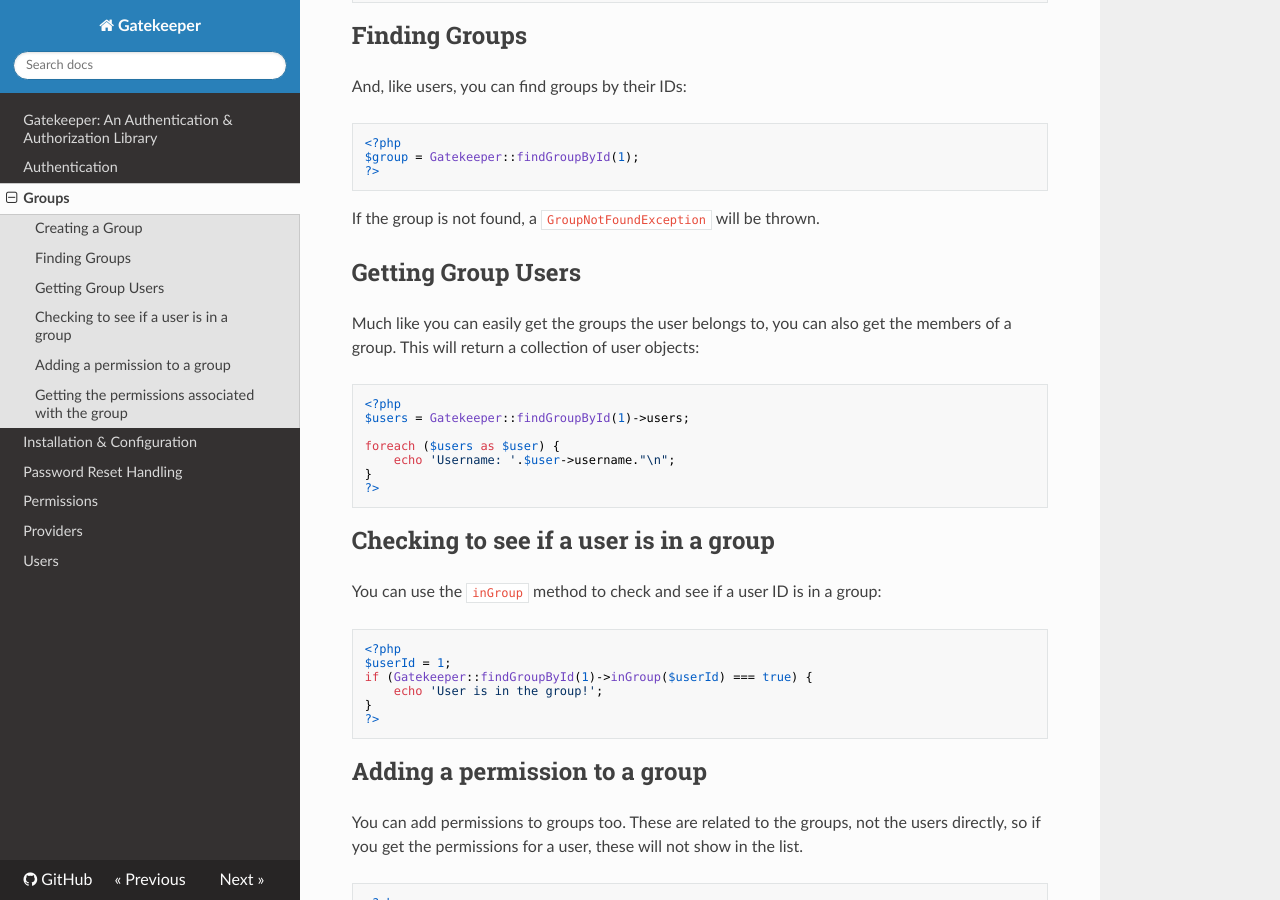
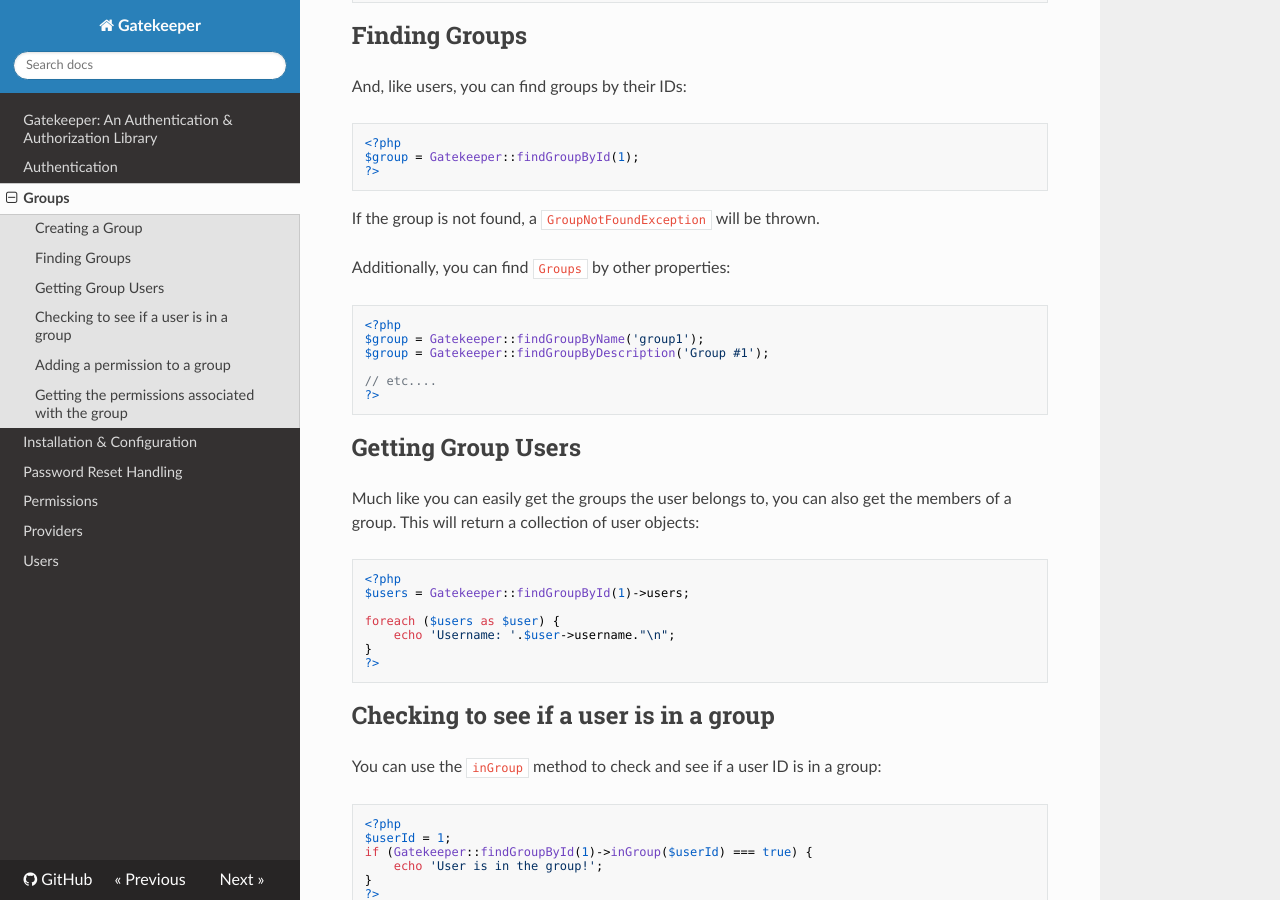
Before and after one commit to psecio/gatekeeper, an MkDocs documentation site: the page built from docs/groups.md, in a window 1280 px wide and 900 px high, scrolled down 625 px. Built offline with MkDocs 1.6.1, drawn with Linux system fonts in a browser that asks for light colours; nearby versions of some CDN libraries.

Commit message:
adding info in the groups docs for the new findBy handling

````diff
--- a/docs/groups.md
+++ b/docs/groups.md
@@ -34,6 +34,17 @@ $group = Gatekeeper::findGroupById(1);
 ```
 
 If the group is not found, a `GroupNotFoundException` will be thrown.
+
+Additionally, you can find `Groups` by other properties:
+
+```php
+<?php
+$group = Gatekeeper::findGroupByName('group1');
+$group = Gatekeeper::findGroupByDescription('Group #1');
+
+// etc....
+?>
+```
 
 ## Getting Group Users
 
````
